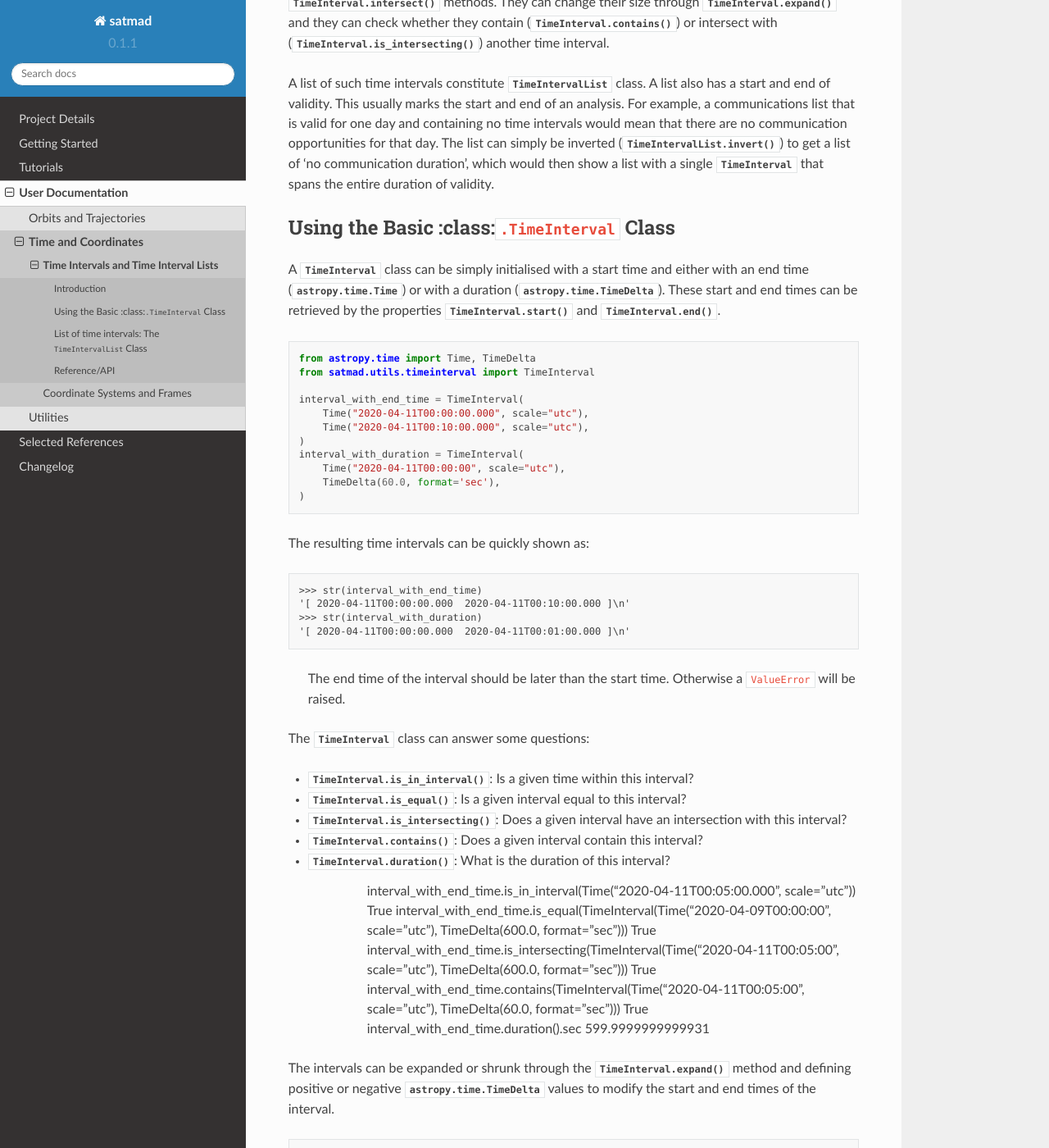
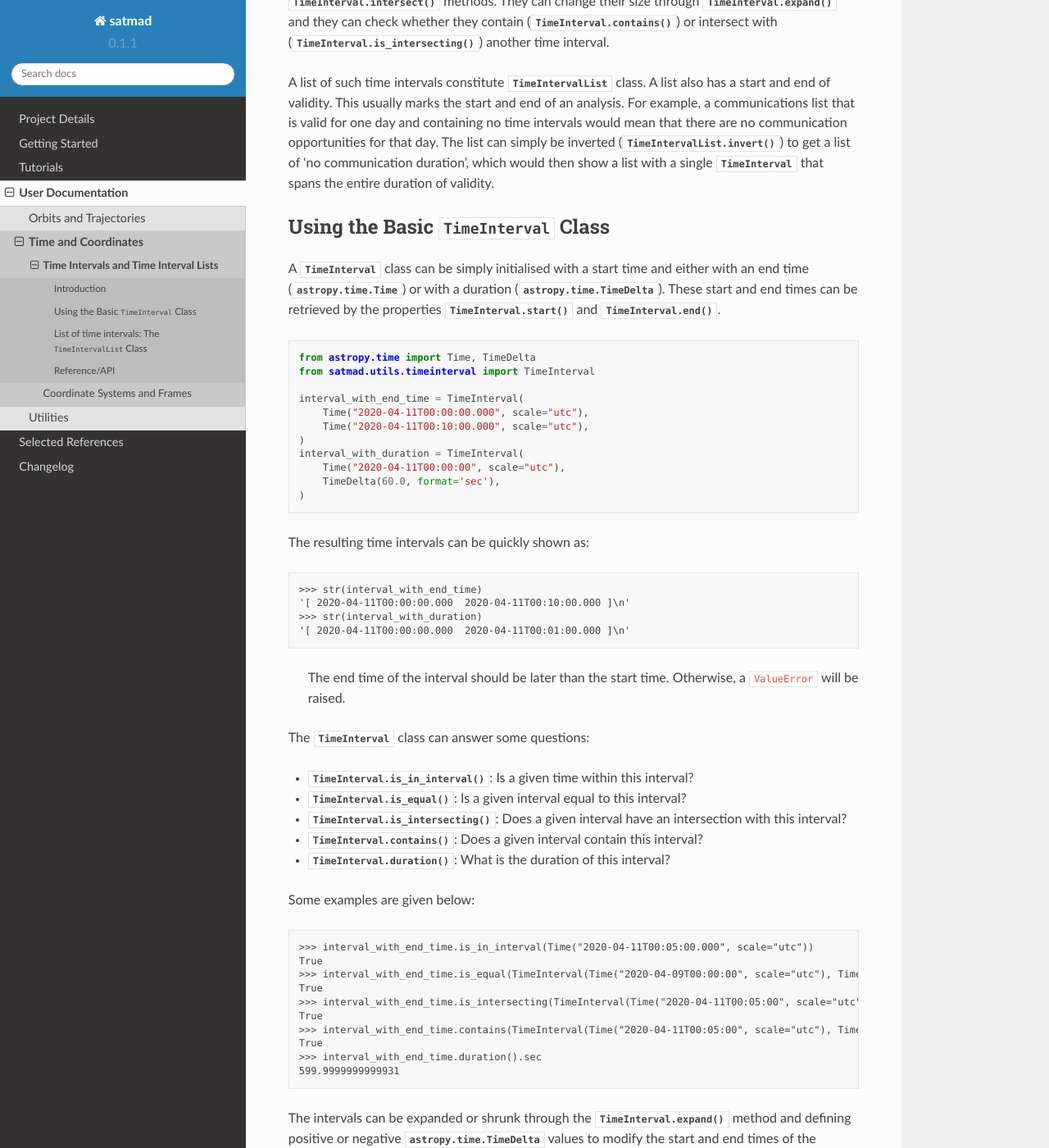
Before and after one commit to egemenimre/satmad, a Sphinx documentation site: the page built from docs/utils/timeinterval.md, in a window 1280 px wide and 1400 px high, scrolled down 590 px. Shown: the whole window at 82% size. Built offline with Sphinx 7.4.7 and the Read the Docs theme 2.0.0, drawn with Linux system fonts in a browser that asks for light colours; part of the change alters nothing that is shown; some of the changed text lies outside the part shown.

Commit message:
Fixed errand tags

```diff
--- a/docs/utils/timeinterval.md
+++ b/docs/utils/timeinterval.md
@@ -5,8 +5,7 @@
 Time intervals are critical to define the start and end of certain events such as start and end of communications with a groundstation, entering and exiting the eclipse or start and end of a thruster firing. This is particularly useful when two intervals (or sets of intervals) can be evaluated through operations such as *union* and *intersection*. This enables us to answer questions such as "What are the time intervals where thruster firings occur during communications?" (an intersection operation between 'intervals of thruster firings' and 'communications interval lists') or "When can I see a satellite at night?" (an intersection operation between intervals of 'satellite above horizon', 'sun below horizon' and 'satellite not in eclipse').
 
 
-The {py:mod}`.timeinterval` module provides the basic time interval functionality with the :class:`.TimeInterval` class i.e.,
-a time interval with a start and end time/date, using the high precision {py:class}`astropy.time.Time` classes under the hood to represent time and {py:class}`portion.interval.Interval` class to manage and manipulate the time intervals.
+The {py:mod}`.timeinterval` module provides the basic time interval functionality with the {py:class}`.TimeInterval` class i.e., a time interval with a start and end time/date, using the high precision {py:class}`astropy.time.Time` classes under the hood to represent time and {py:class}`portion.interval.Interval` class to manage and manipulate the time intervals.
 
 A {py:class}`.TimeInterval` can interact with other intervals through {py:meth}`.TimeInterval.union` and {py:meth}`.TimeInterval.intersect` methods. They can change their size through {py:meth}`.TimeInterval.expand` and they can check whether they contain ({py:meth}`.TimeInterval.contains`) or intersect with ({py:meth}`.TimeInterval.is_intersecting`) another time interval.
 
@@ -14,7 +13,7 @@ A list of such time intervals constitute {py:class}`.TimeIntervalList` class. A
 
 
 
-## Using the Basic :class:`.TimeInterval` Class
+## Using the Basic {py:class}`.TimeInterval` Class
 
 A {py:class}`.TimeInterval` class can be simply initialised with a start time and either with an end time ({py:class}`astropy.time.Time`) or with a duration ({py:class}`astropy.time.TimeDelta`). These start and end times can be retrieved by the properties {py:meth}`.TimeInterval.start` and {py:meth}`.TimeInterval.end`.
 
@@ -39,7 +38,7 @@ The resulting time intervals can be quickly shown as:
     >>> str(interval_with_duration)
     '[ 2020-04-11T00:00:00.000  2020-04-11T00:01:00.000 ]\n'
 
-> The end time of the interval should be later than the start time. Otherwise a `ValueError` will be raised.
+> The end time of the interval should be later than the start time. Otherwise, a `ValueError` will be raised.
 
 The {py:class}`.TimeInterval` class can answer some questions:
 
@@ -49,6 +48,7 @@ The {py:class}`.TimeInterval` class can answer some questions:
 - {py:meth}`.TimeInterval.contains`: Does a given interval contain this interval?
 - {py:meth}`.TimeInterval.duration`: What is the duration of this interval?
 
+Some examples are given below:
 
     >>> interval_with_end_time.is_in_interval(Time("2020-04-11T00:05:00.000", scale="utc"))
     True
```
